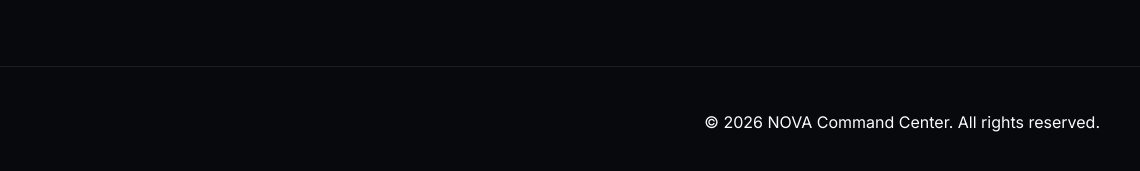
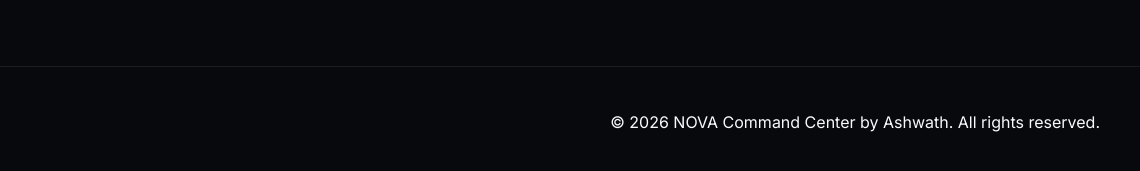
Before and after one commit to Ashwath1427/NOVA-AI, a website: page index.html in a window 1280 px wide. Shown: the part 2266-2437 px from the top of the page, 140-1280 px from the left. Drawn offline with nearby package versions, Linux system fonts and the light colour scheme.

Commit message:
style: update landing page text and add author to footer

```diff
--- a/index.html
+++ b/index.html
@@ -128,7 +128,7 @@
       <div class="brand">
         <img src="assets/logo.svg" alt="NOVA Logo" height="24">
       </div>
-      <p class="text-muted">&copy; 2026 NOVA Command Center. All rights reserved.</p>
+      <p class="text-muted">&copy; 2026 NOVA Command Center by Ashwath. All rights reserved.</p>
     </div>
   </footer>
 
```
